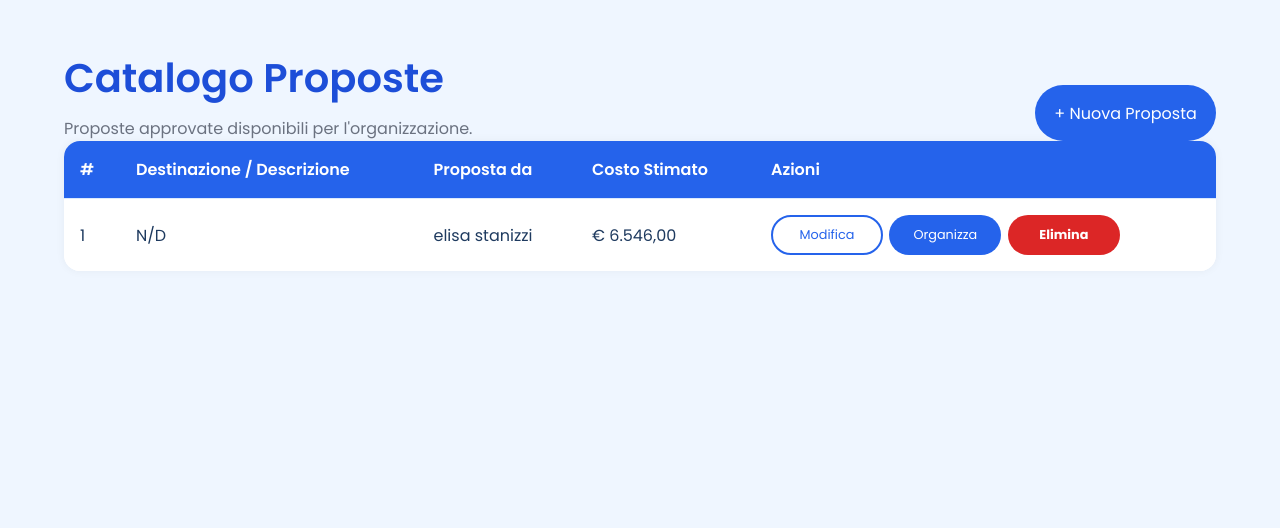
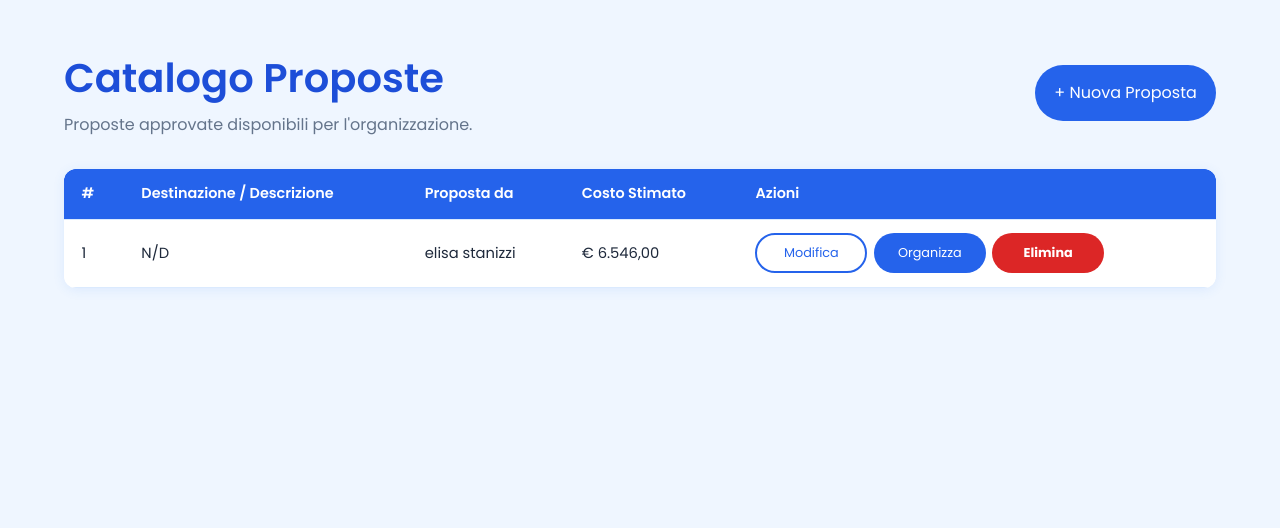
Before and after one commit to mdmehedihasan-ac/GestioneGite, a PHP site: page /catalogo.php in a window 1280 px wide. Shown: the part 104-632 px from the top of the page. Run offline with PHP 8.4, Linux system fonts and the light colour scheme; a user stored in the database is signed in; data comes from the database, SQL or seed files in the repository.

Commit message:
Fix stile catalogo: separa header da tabella, aggiunge stili table-container

```diff
--- a/catalogo.php
+++ b/catalogo.php
@@ -89,17 +89,17 @@ $risultatoProposte = mysqli_query($conn, "SELECT g.*, u.Nome AS NomeUtente, u.Co
 <body>
 <div class="container">
 <main class="content bozze-padding">
-<div class="hero-section" style="display:flex;justify-content:space-between;align-items:flex-end;">
+<div style="display:flex;justify-content:space-between;align-items:center;margin-bottom:2rem;">
     <div>
-        <h2 style="margin-bottom:0.5rem;color:var(--blue-700);">Catalogo Proposte</h2>
-        <p>Proposte approvate disponibili per l'organizzazione.</p>
+        <h2 style="margin-bottom:0.25rem;color:var(--blue-700);">Catalogo Proposte</h2>
+        <p style="color:#64748b;margin:0;">Proposte approvate disponibili per l'organizzazione.</p>
     </div>
     <button class="button" id="btnNuovaProposta">+ Nuova Proposta</button>
 </div>
 
 <?php echo $messaggio; ?>
 
-<div class="table-section"><div class="table-container">
+<div style="background:#fff;border-radius:12px;box-shadow:0 2px 12px rgba(59,130,246,0.10);overflow:hidden;"><div class="table-container">
 <table>
 <thead><tr>
     <th>#</th><th>Destinazione / Descrizione</th><th>Proposta da</th><th>Costo Stimato</th><th>Azioni</th>
--- a/style_custom.css
+++ b/style_custom.css
@@ -281,6 +281,53 @@ button.btn-boccia:hover, .button.btn-boccia:hover {
     margin: 0 auto;
 }
 
+/* Tabella generica */
+.table-container {
+    overflow-x: auto;
+    border-radius: 12px;
+}
+
+.table-container table {
+    width: 100%;
+    border-collapse: collapse;
+}
+
+.table-container thead tr {
+    background: var(--blue-600);
+    color: #fff;
+}
+
+.table-container thead th {
+    padding: 0.9rem 1.1rem;
+    font-weight: 600;
+    font-size: 0.9rem;
+    text-align: left;
+    white-space: nowrap;
+}
+
+.table-container tbody tr {
+    border-bottom: 1px solid var(--blue-100);
+    transition: background 0.15s;
+}
+
+.table-container tbody tr:hover {
+    background: var(--blue-50);
+}
+
+.table-container tbody td {
+    padding: 0.85rem 1.1rem;
+    font-size: 0.92rem;
+    color: #1e293b;
+    vertical-align: middle;
+}
+
+.table-container tbody td:last-child {
+    display: flex;
+    align-items: center;
+    gap: 0.4rem;
+    flex-wrap: nowrap;
+}
+
 
 .table-catalogo {
     overflow: clip;
```
